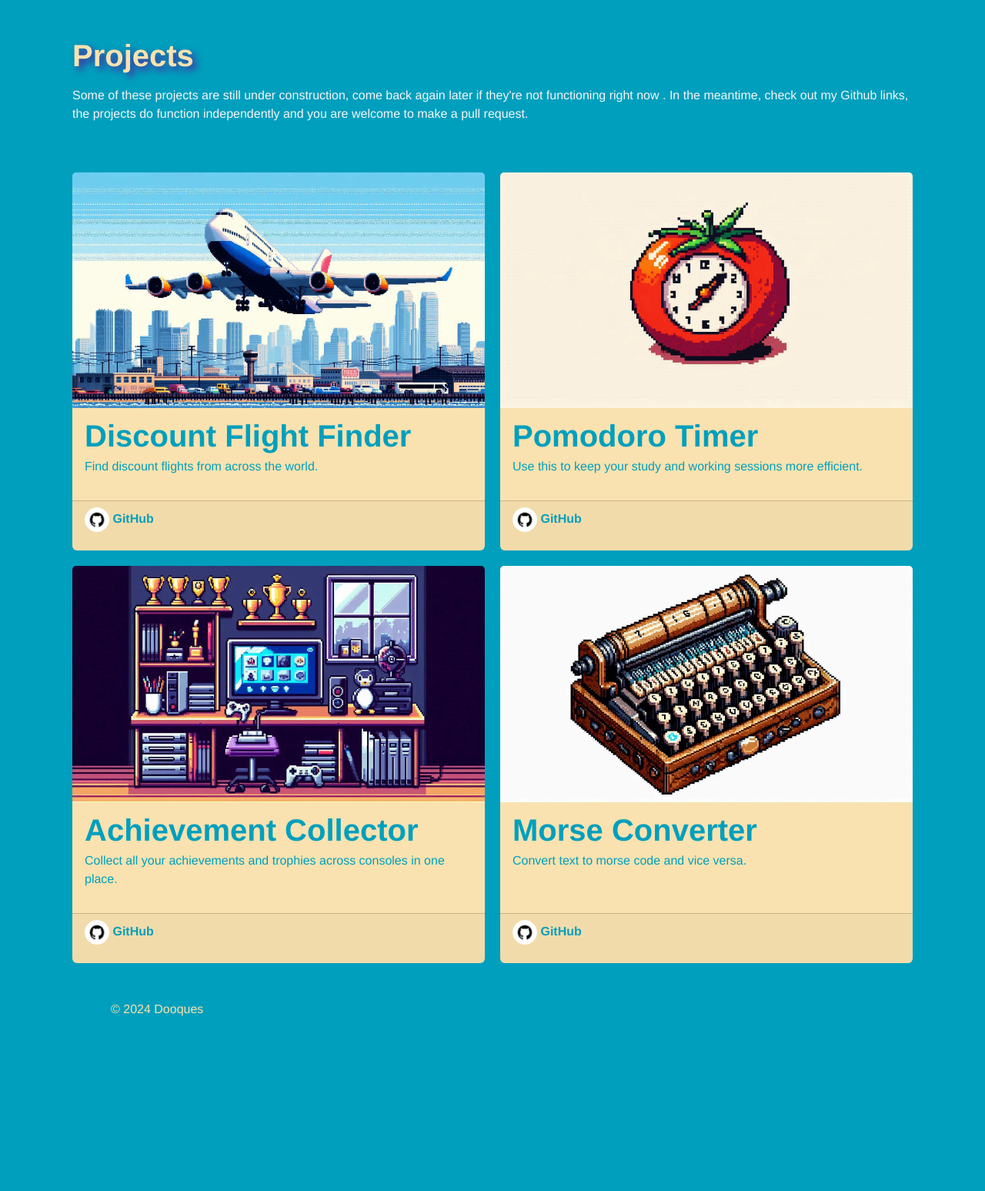
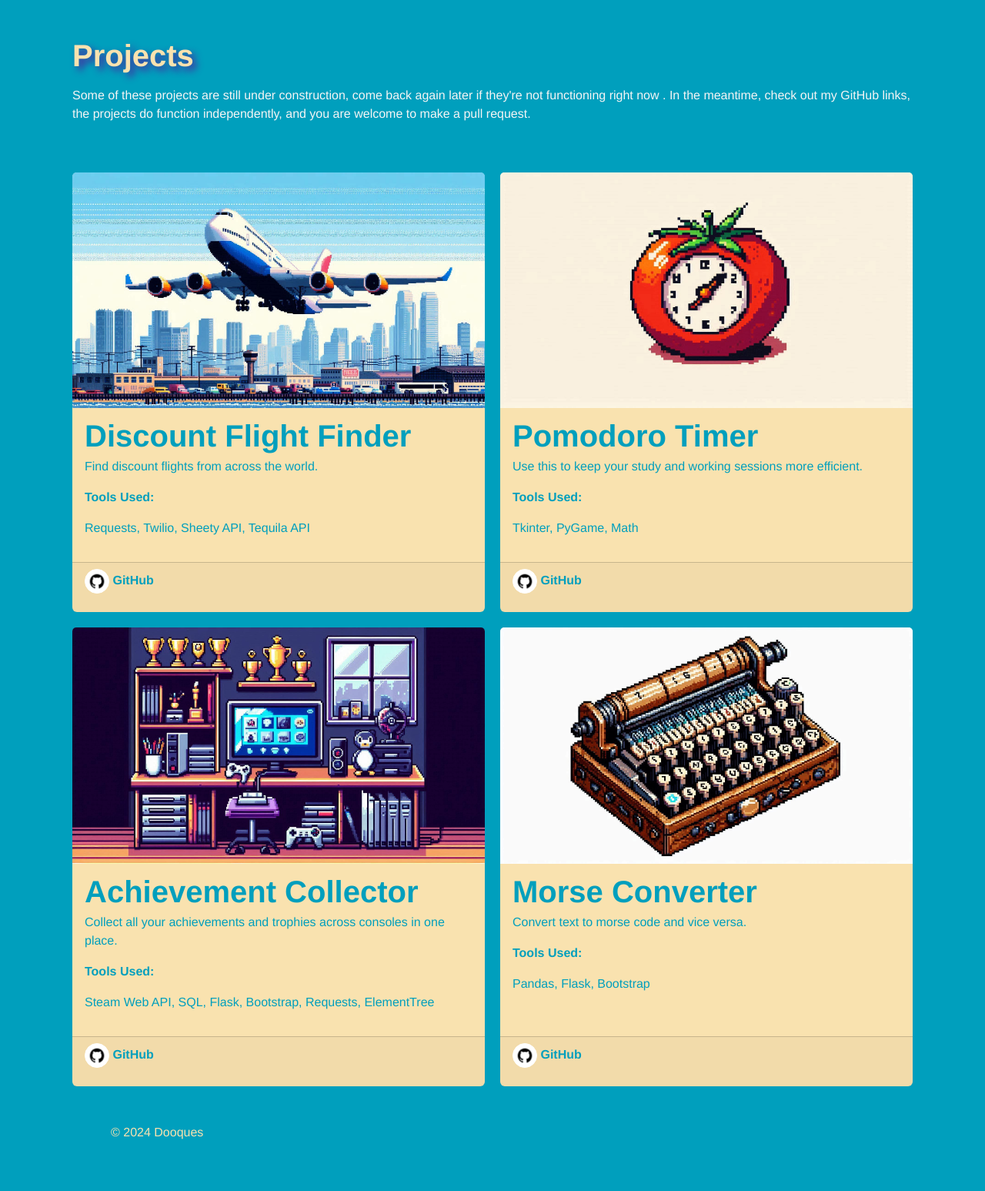
Before and after one commit to Dooques/PortfolioWebsite, a Flask app: page /projects in a window 1280 px wide. Shown: the part 60-1607 px from the top of the page at 77% size. Before the commit the page ends 1380 px from the top, so only its background shows below. Run offline with Flask 3, Linux system fonts and the light colour scheme; some libraries are stand-ins or nearby versions.

Commit message:
Add tools used for each project.

```diff
--- a/templates/projects.html
+++ b/templates/projects.html
@@ -19,7 +19,7 @@
 <div class="container px-4 py-5" id="custom-cards">
   <h1 class="pb-2"><strong>Projects</strong></h1>
   <p>Some of these projects are still under construction, come back again later if they're not functioning right now
-    . In the meantime, check out my Github links, the projects do function independently and you are welcome to make
+    . In the meantime, check out my GitHub links, the projects do function independently, and you are welcome to make
     a pull request.</p>
   <div class="card-deck g-4 py-5">
     <div class="card">
@@ -30,6 +30,8 @@
             <a href="https://github.com/Dooques/Flight-Tracker"
             target="_blank">Discount Flight Finder</a></h2>
         <p>Find discount flights from across the world.</p>
+        <p><strong>Tools Used:</strong></p>
+        <p>Requests, Twilio, Sheety API, Tequila API</p>
       </div>
       <div class="card-footer">
         <ul class="d-flex align-self-end list-unstyled mt-auto">
@@ -52,6 +54,8 @@
             <a href="https://github.com/Dooques/Pomodoro-Project"
             target="_blank">Pomodoro Timer</a></h2>
         <p>Use this to keep your study and working sessions more efficient.</p>
+        <p><strong>Tools Used:</strong></p>
+        <p>Tkinter, PyGame, Math</p>
       </div>
       <div class="card-footer">
         <ul class="d-flex list-unstyled mt-auto">
@@ -74,6 +78,8 @@
             <a href="{{ url_for('achievement_collector') }}"
             target="_blank">Achievement Collector</a></h2>
         <p>Collect all your achievements and trophies across consoles in one place.</p>
+        <p><strong>Tools Used:</strong></p>
+        <p>Steam Web API, SQL, Flask, Bootstrap, Requests, ElementTree</p>
       </div>
       <div class="card-footer">
         <ul class="d-flex list-unstyled mt-auto">
@@ -97,6 +103,8 @@
               <a href="{{ url_for('morse_converter') }}"
               target="_blank">Morse Converter</a></h2>
           <p>Convert text to morse code and vice versa.</p>
+          <p><strong>Tools Used:</strong></p>
+        <p>Pandas, Flask, Bootstrap</p>
         </div>
       </div>
       <div class="card-footer">
```
